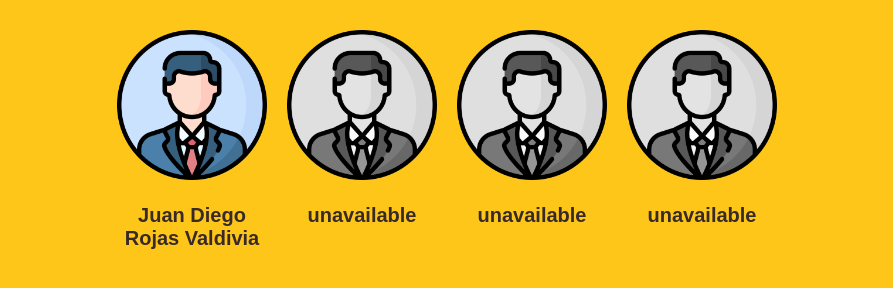
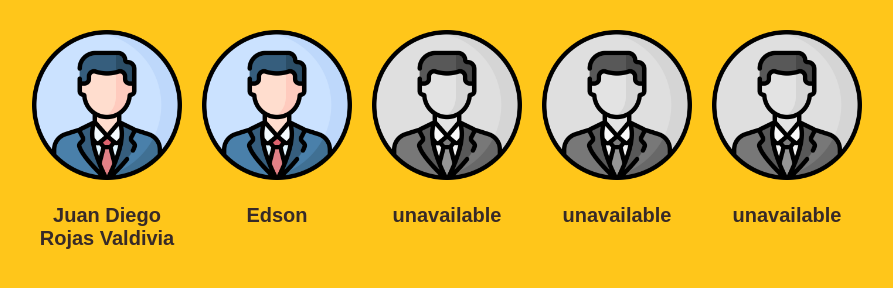
Before and after one commit to Aanini/Aanini.github.io, a plain HTML site: page Articulo de opinion.html in a window 1280 px wide. Shown: the whole page, without its empty margins (193-1086 px from the left). Drawn offline with Linux system fonts and the light colour scheme; a web font is replaced by a local one.

Commit message:
numeros nuevos

```diff
--- a/Articulo de opinion.html
+++ b/Articulo de opinion.html
@@ -15,6 +15,10 @@
             <a href="https://wa.link/2dx8yz" target="_blank"><img src="css/3135768.png" alt="imagen de perfil">
                 <p>Juan Diego Rojas Valdivia</p></a>
         </div>
+        <div class="Cuadrotres">
+            <a href="https://wa.link/6mjzj7" target="_blank"><img src="css/3135768.png" alt="imagen de perfil">
+                <p>Edson</p></a>
+        </div>
         <div class="Cuadrotres" >
             <a href="#" target="_blank"><img class="filtrosombra" src="css/3135768.png" alt="imagen de perfil">
                 <p>unavailable</p></a>
```
Also changed, not shown: Computacion_Dos.html (+4 -0 lines), Computacion_Tres.html (+4 -0 lines), Ensayos.html (+4 -0 lines), Monografia.html (+4 -0 lines).
